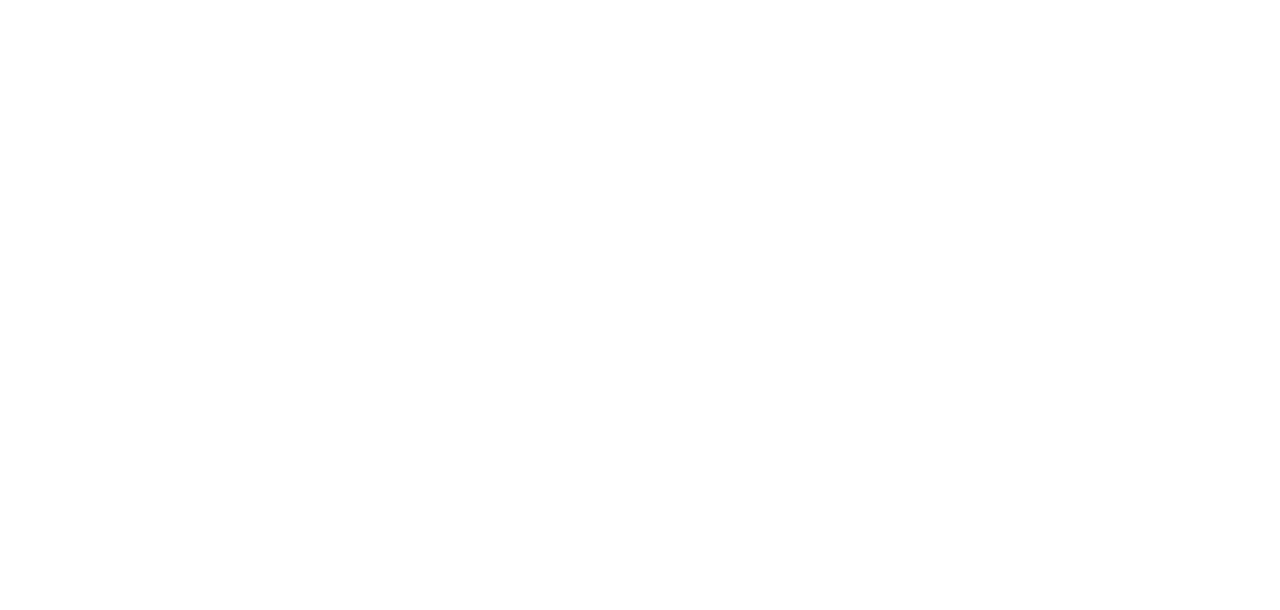
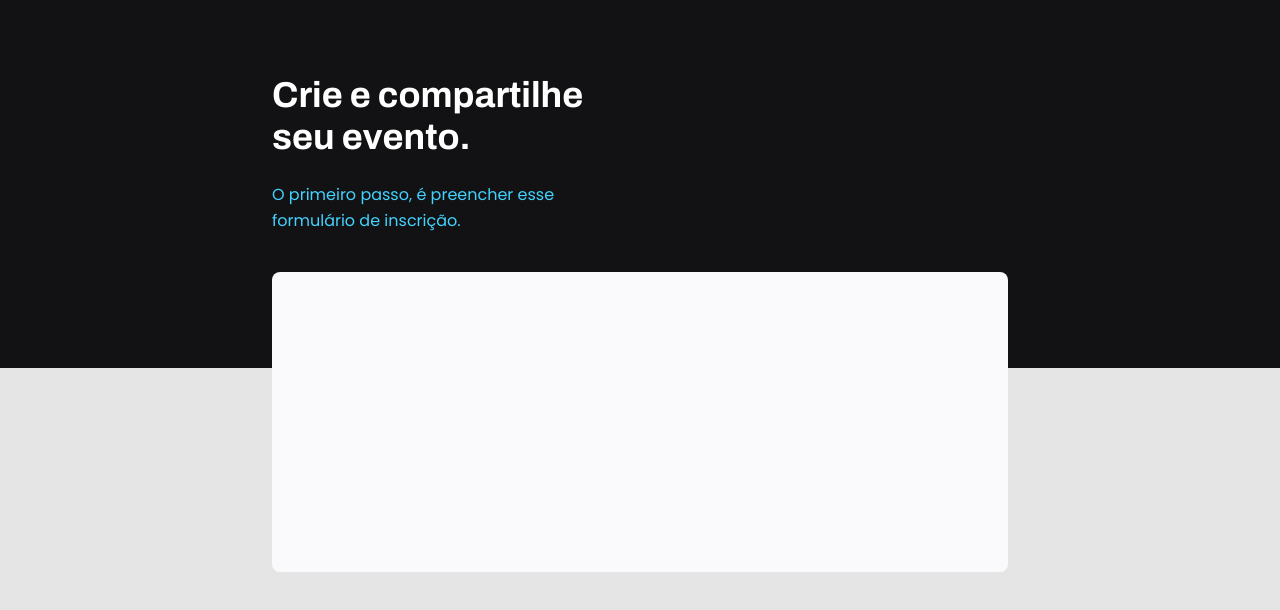
Before and after one commit to luccasmesquita/event_form, a plain HTML site: page index.html in a window 1280 px wide. Drawn offline with Linux system fonts and the light colour scheme.

Commit message:
criated header

```diff
--- a/index.html
+++ b/index.html
@@ -1,11 +1,29 @@
 <!DOCTYPE html>
 <html lang="en">
 <head>
+    <link rel="preconnect" href="https://fonts.googleapis.com">
+    <link rel="preconnect" href="https://fonts.gstatic.com" crossorigin>
+
     <meta charset="UTF-8">
     <meta name="viewport" content="width=device-width, initial-scale=1.0">
-    <title>Document</title>
+    <title>Crie seu evento</title>
+
+    <link href="https://fonts.googleapis.com/css2?family=Archivo:wght@600;700&family=Poppins&display=swap" rel="stylesheet">
+
+    <link rel="stylesheet" href="style.css">
 </head>
 <body>
+    <div class="page">
+        <header>
+            <h1>Crie e compartilhe seu evento.</h1>
+            <p>
+                O primeiro passo, é preencher esse
+                formulário de inscrição.
+            </p>
+        </header>
+        <form action="">
 
+        </form>
+    </div>
 </body>
 </html>
--- /dev/null
+++ b/style.css
@@ -0,0 +1,42 @@
+body {
+    font-family: 'Poppins', sans-serif;
+    background: #E5E5E5;
+}
+body::before {
+    content: '';
+    width: 100%;
+    height: 368px;
+    background: #121214;
+
+    position: absolute;
+    top: 0;
+    left: 0;
+    z-index: -1;
+}
+.page {
+    width: 736px;
+    margin: 0 auto;
+}
+header {
+    width: 319px;
+    margin-top: 74px;
+}
+header h1 {
+    font-family: 'Archivo', sans-serif;
+    font-weight: bold;
+    font-size: 36px;
+    line-height: 42px;
+    color: white;
+}
+header p {
+    font-size: 16px;
+    line-height: 26px;
+    color: #42D3FF;
+}
+
+form {
+    margin-top: 38px;
+    background: #FAFAFC;
+    border-radius: 8px;
+    min-height: 300px;
+}
```
